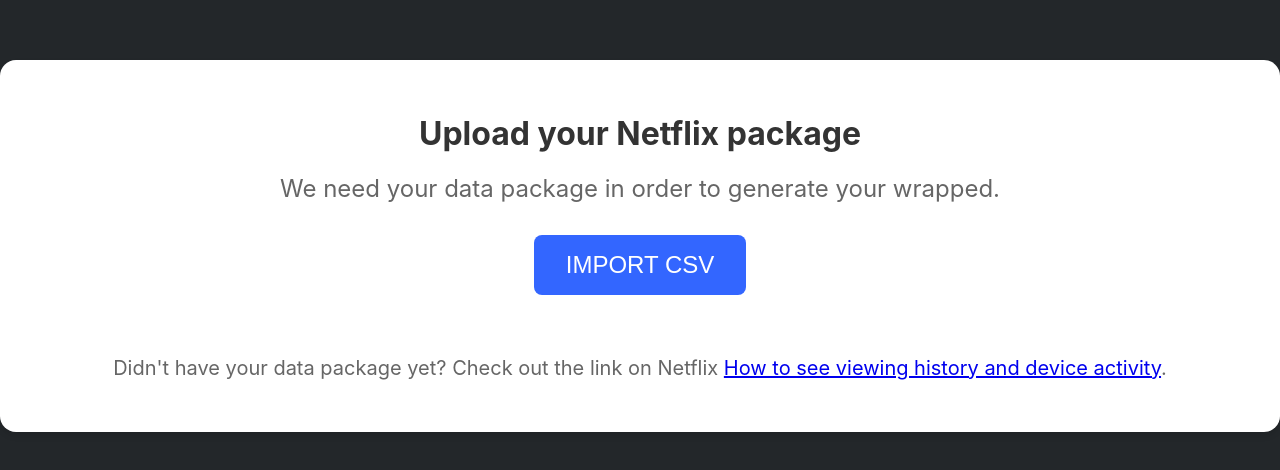
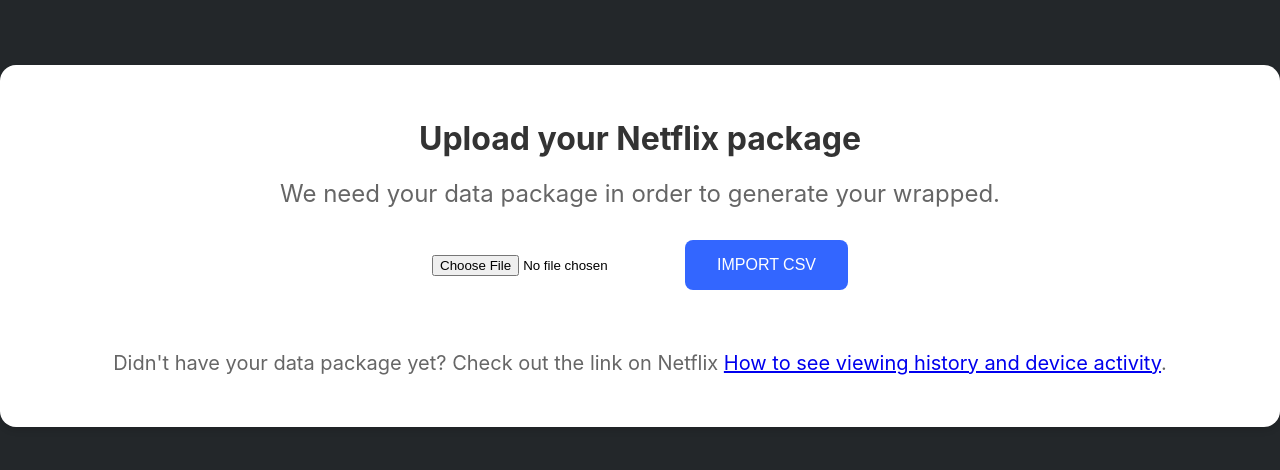
Before and after one commit to Nedu/accedo-lookback, a React (Create React App) app in the folder frontend/: page /uploadPage in a window 1280 px wide. Shown: the part 154-624 px from the top of the page. Built offline with nearby package versions, Linux system fonts and the light colour scheme.

Commit message:
fix button issue

```diff
--- a/frontend/src/App.css
+++ b/frontend/src/App.css
@@ -73,7 +73,7 @@
 .custom-button {
   background-color: #3366FF;
   color: #FFFFFF;
-  font-size: 1.5rem;
+  font-size: 1rem;
   padding: 1rem 2rem;
   border: none;
   border-radius: 0.5rem;
--- a/frontend/src/components/UploadPage/UploadPage.js
+++ b/frontend/src/components/UploadPage/UploadPage.js
@@ -12,7 +12,7 @@
                 </div>
                 <div className="form-container">
                     <form>
-            <input type="file" accept=".csv" className="file-input" />
+                        <input type={"file"} accept={".csv"} />
                         <button className="custom-button">IMPORT CSV</button>
                     </form>
                 </div>
```
Lines whose indentation alone changed are shown as unchanged.
